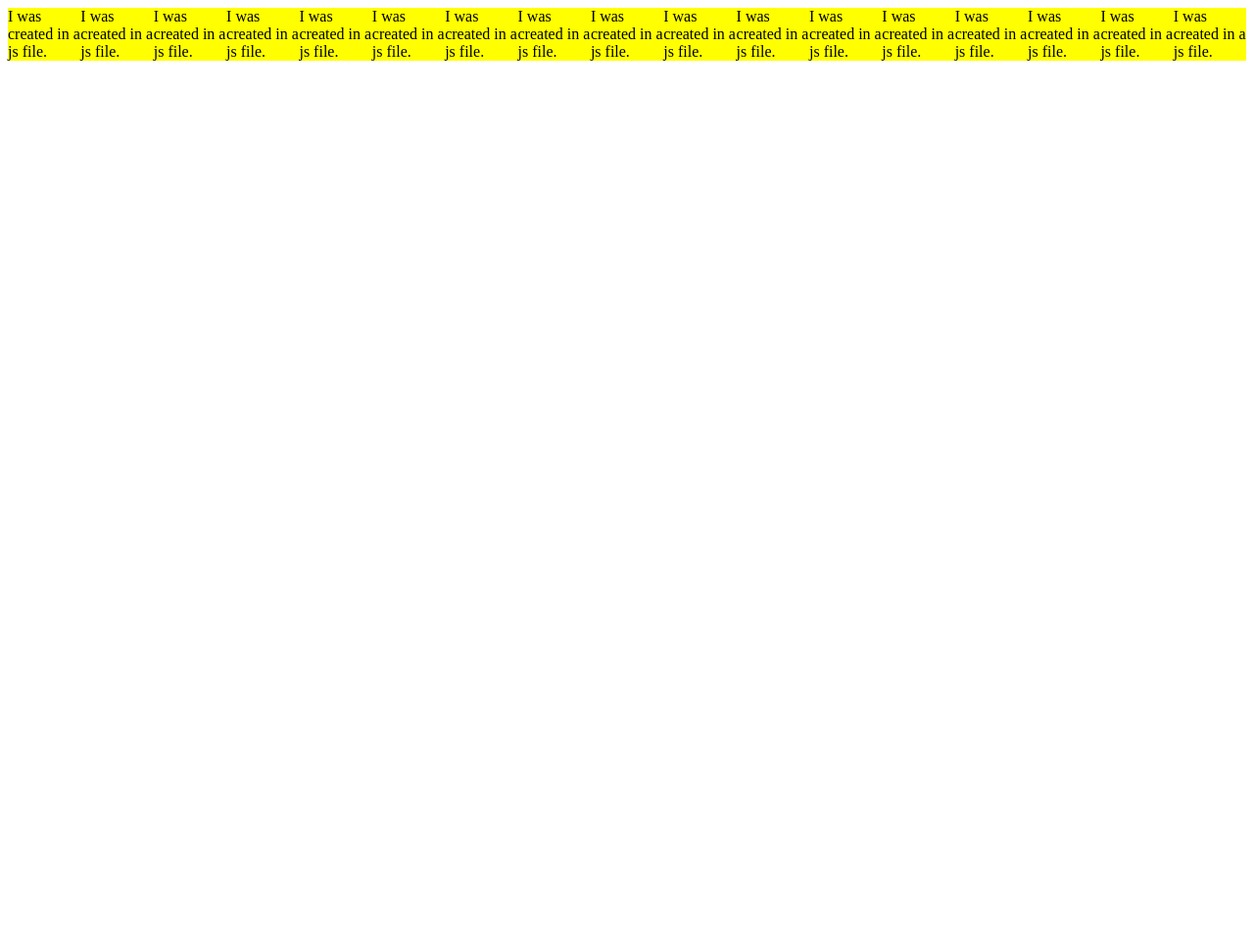
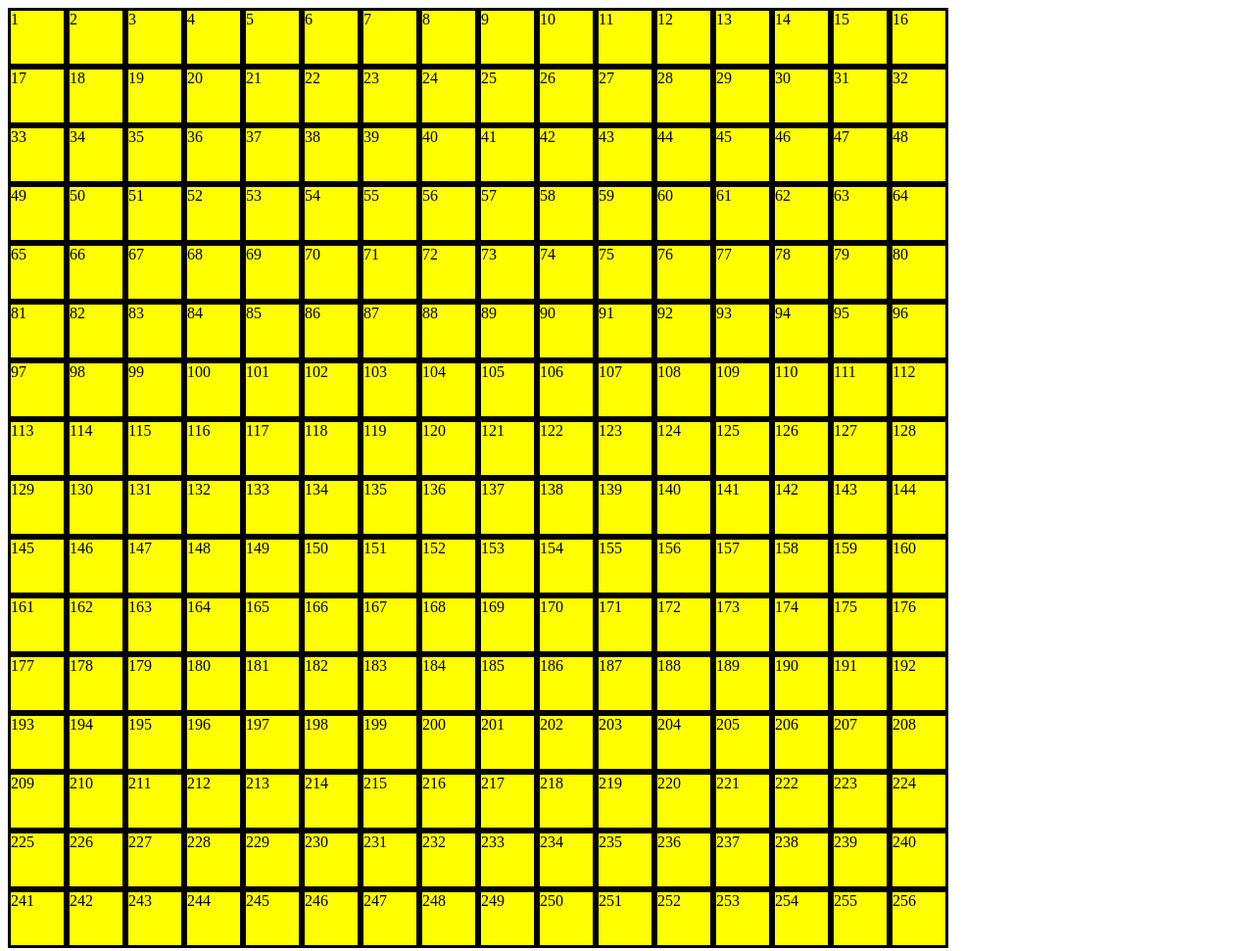
Before and after one commit to YKarsten/Etch-a-Sketch, a plain HTML site: page index.html in a window 1280 px wide. Shown: the whole page at 98% size. Before the commit the page ends 800 px from the top, so only its background shows below. Drawn offline with Linux system fonts and the light colour scheme.

Commit message:
Make a 16x16 grid using css grid

```diff
--- a/index.js
+++ b/index.js
@@ -1,17 +1,19 @@
 // Create a 16x16 grid of sqaure divs on the webpage
 // Put the square divs into the div.container
 // Pick a method to create the divs using
-//  float/clear
-//  inline-block
-//  flexbox
-//  CSS Grid
+// CSS Grid
 // Remove Borders and margins as they adjust the size of the boxes?
 
 const container = document.querySelector("div");
 
-for (let i=0;i<=16; i++){
+for (let i=1;i<=16*16; i++){
     let childDiv= document.createElement("div");
+
     childDiv.style.backgroundColor ="yellow"
-    childDiv.textContent="I was created in a js file."
+    childDiv.style.borderStyle="solid"
+    // childDiv.style.border=0;
+    childDiv.style.margin=0;
+    childDiv.textContent=`${i}`
+
     container.appendChild(childDiv);
 }
--- a/style.css
+++ b/style.css
@@ -1,3 +1,7 @@
 .container{
-    display: flex;
+    display: grid;
+    grid-template-columns: repeat(16, 1fr);
+    grid-template-rows: repeat(16, 1fr);
+    width: 960px;
+    height: 960px;
 }
```
